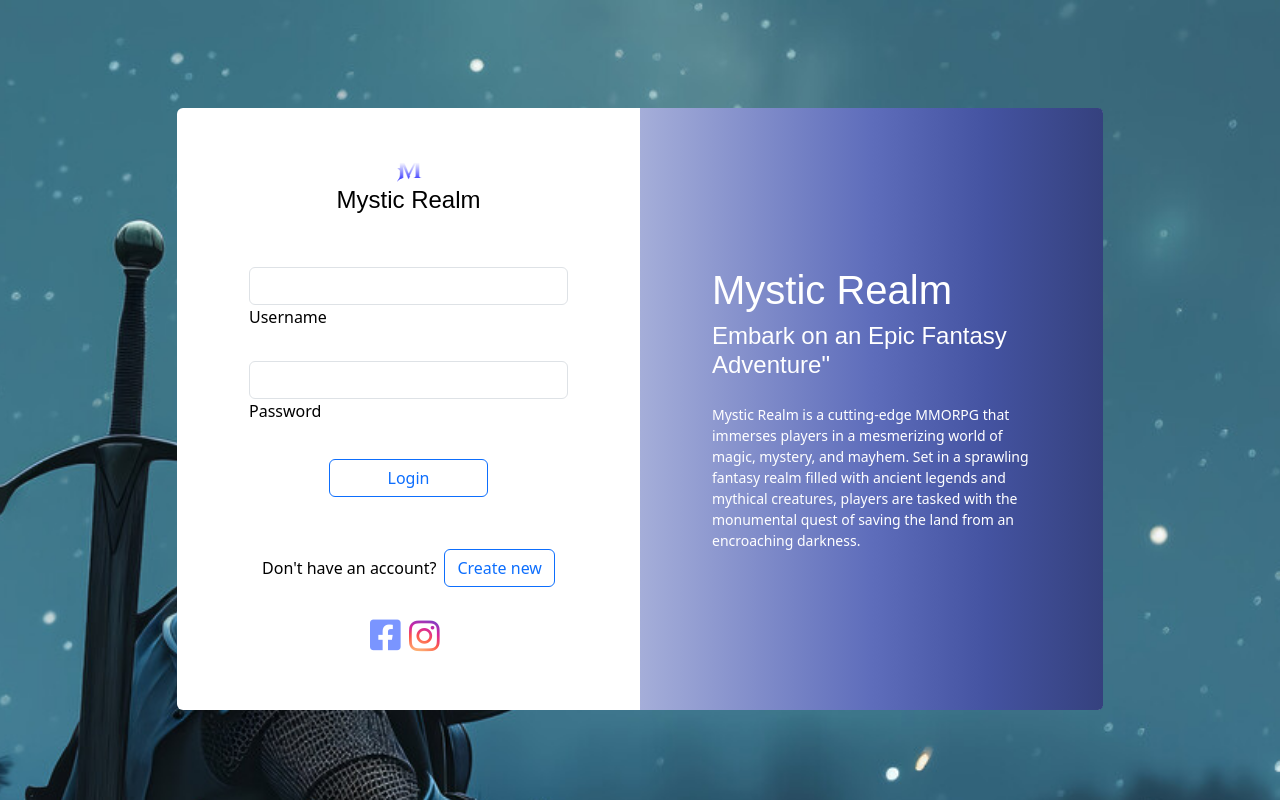
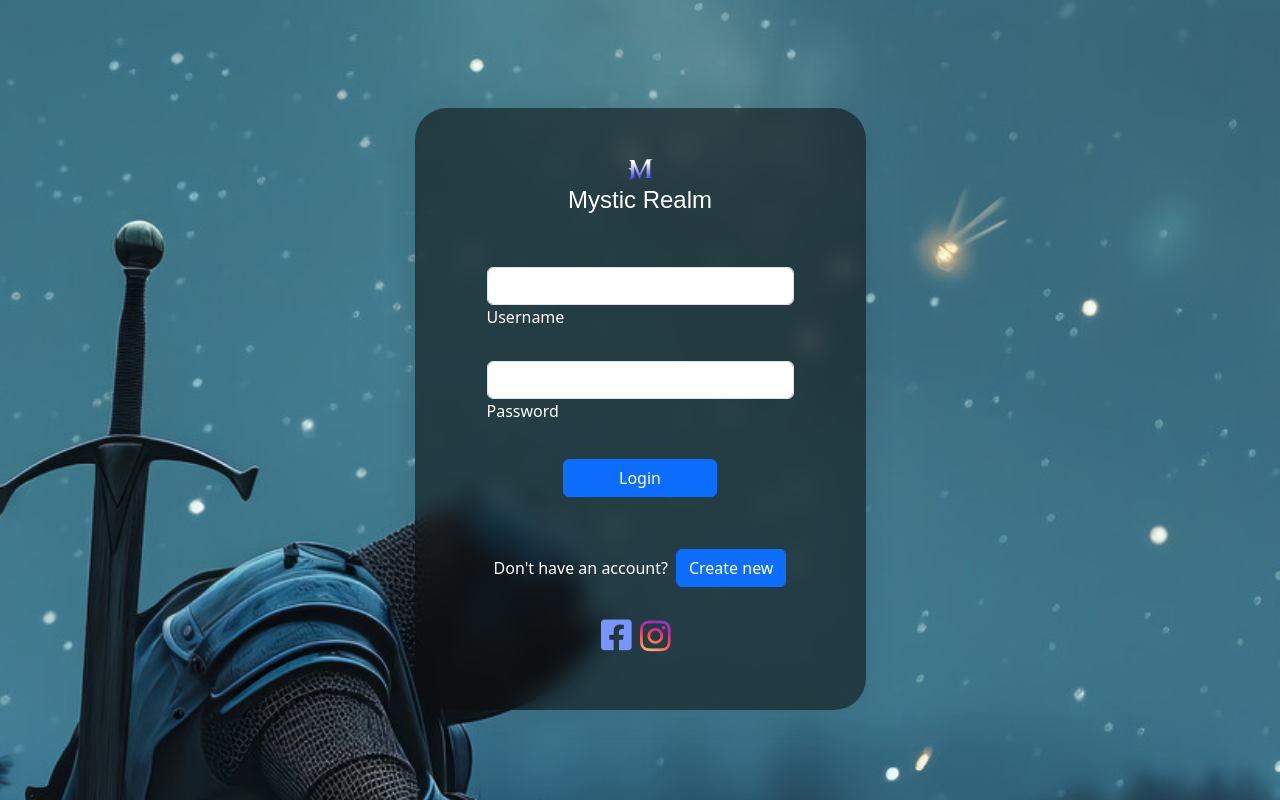
Before and after one commit to PataiSzabolcs7/MysticRealm, a PHP site: page / in a window 1280 px wide. Run offline with PHP 8.4, Linux system fonts and the light colour scheme.

Commit message:
Login/Register complet

```diff
--- a/MysticRealm/Css/login.css
+++ b/MysticRealm/Css/login.css
@@ -62,3 +62,12 @@ from {background-position: top;background-size:3000px; }
 to {background-position: -100px 0px;background-size:2750px;}
 
 }
+.card-background-glasseffect{
+background: rgba(13, 13, 13, 0.57);
+border-radius: 16px;
+box-shadow: 0 4px 30px rgba(0, 0, 0, 0.1);
+backdrop-filter: blur(11.4px);
+-webkit-backdrop-filter: blur(11.4px);
+border: 1px solid rgba(13, 13, 13, 0.27);
+
+}
--- a/MysticRealm/Layout/nav.php
+++ b/MysticRealm/Layout/nav.php
@@ -1,12 +1,12 @@
 <nav class="navbar navbar-expand-lg bg-body-tertiary nav-bg-color" data-bs-theme="dark">
     <div class="container-fluid">
-        <img src="./img/logo.png" alt="Logo" width="30" height="24" class="d-inline-block mb-2 ">
+        <img src="./img/logo.png" alt="Logo" width="30" height="24" class="d-inline-block mb-1 ">
         <a class="navbar-brand mb-2" href="#">Mystic Realm</a>
         <button class="navbar-toggler" type="button" data-bs-toggle="collapse" data-bs-target="#navbarSupportedContent" aria-controls="navbarSupportedContent" aria-expanded="false" aria-label="Toggle navigation">
         <span class="navbar-toggler-icon"></span>
         </button>
         <div class="collapse navbar-collapse " id="navbarSupportedContent">
-            <ul class="navbar-nav me-auto mb-2 mb-lg-0">
+            <ul class="navbar-nav me-auto mb-2 mb-lg-0 ">
                 <?php
                     echo '<li class="nav-item">
                     <a class="nav-link' . ($navbardswitch == 'home' ? ' active' : ''). '"aria-current="page" href="index.php?nav=home">Home</a>
--- a/MysticRealm/Page/login.php
+++ b/MysticRealm/Page/login.php
@@ -30,10 +30,8 @@ if (filter_input(
 <section class="h-100 gradient-form bg-login-img">
   <div class="container py-5 h-100">
     <div class="row d-flex justify-content-center align-items-center h-100">
-      <div class="col-xl-10 rounded">
-        <div class="card border border-0 rounded text-black">
-          <div class="row g-0">
-            <div class="col-lg-6">
+      <div class="col-lg-5 rounded">
+        <div class="card border border-0 rounded-5 card-background-glasseffect text-white">
               <div class="card-body p-md-5 mx-md-4">
 
                 <div class="text-center">
@@ -59,12 +57,12 @@ if (filter_input(
                   </div>
 
                   <div class="text-center pt-1 mb-5 pb-1">
-                    <button class="btn btn-outline-primary w-50" type="submit" name="belepesiAdatok" value="true">Login</button>
+                    <button class="btn btn-primary w-50" type="submit" name="belepesiAdatok" value="true">Login</button>
                   </div>
 
                   <div class="d-flex align-items-center justify-content-center pb-4">
                     <p class="mb-0 me-2">Don't have an account?</p>
-                    <a href="index.php?loginswitch=register" class="btn btn-outline-primary">Create new</a>
+                    <a href="index.php?loginswitch=register" class="btn btn-primary">Create new</a>
                   </div>
                   <div class="d-flex align-items-center justify-content-center">
                     <a href="#"><i class="fa-brands fa-square-facebook fa-bounce icon-font"></i></a>
@@ -75,15 +73,6 @@ if (filter_input(
                 </form>
 
               </div>
-            </div>
-            <div class="col-lg-6 d-flex align-items-center gradient-custom-2">
-              <div class="text-white px-3 py-4 p-md-5 mx-md-4">
-                <h1>Mystic Realm</h1>
-                <h4 class="mb-4">Embark on an Epic Fantasy Adventure"</h4>
-                <p class="small mb-0">Mystic Realm is a cutting-edge MMORPG that immerses players in a mesmerizing world of magic, mystery, and mayhem. Set in a sprawling fantasy realm filled with ancient legends and mythical creatures, players are tasked with the monumental quest of saving the land from an encroaching darkness.</p>
-              </div>
-            </div>
-          </div>
         </div>
       </div>
     </div>
```
Also changed, not shown: MysticRealm/Page/registration.php (+5 -15 lines).
